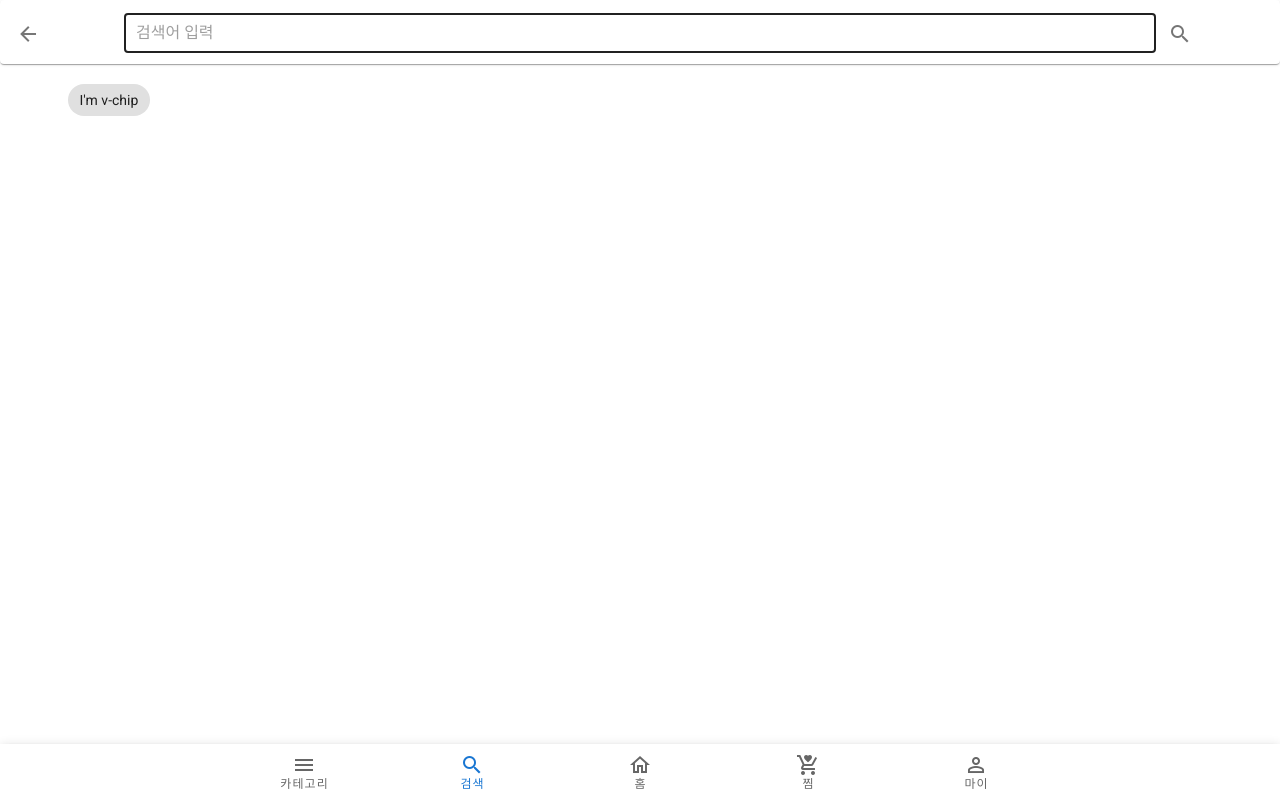
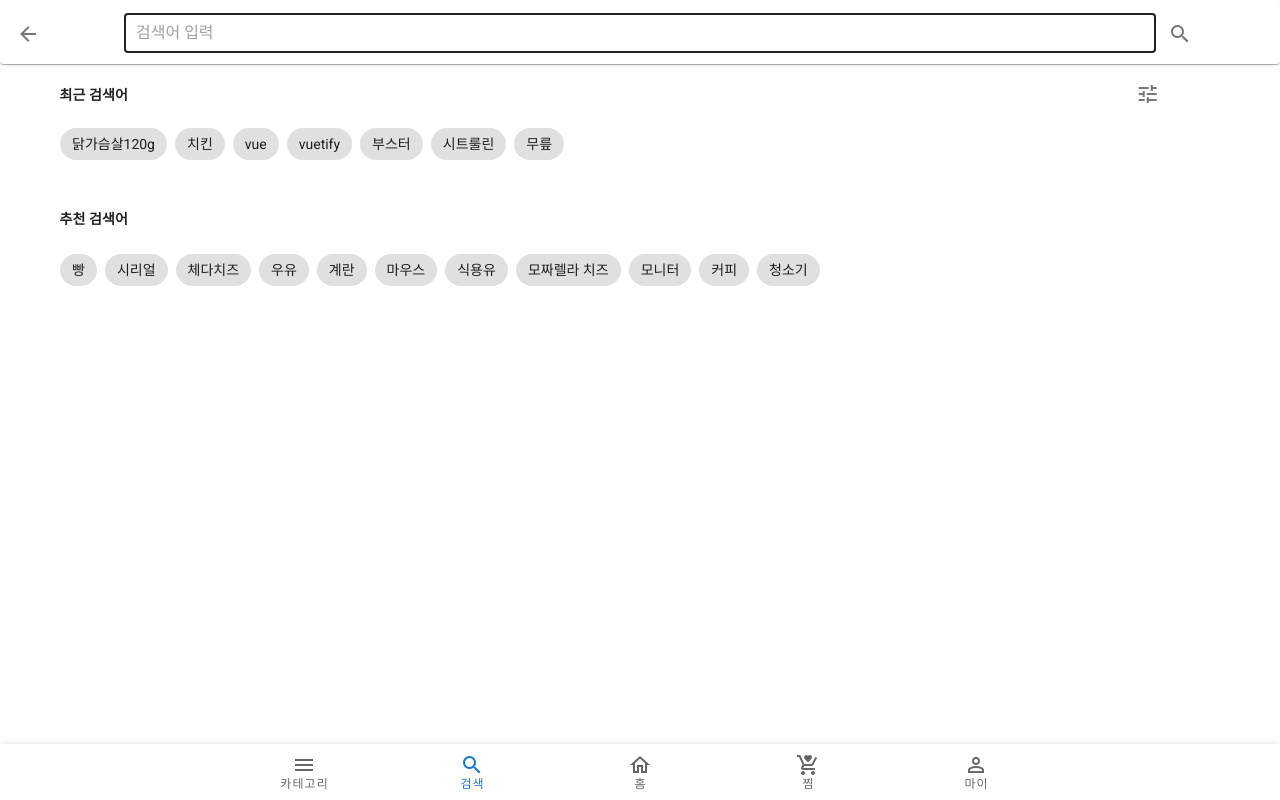
Before and after one commit to Develing1991/vuetiful-layout2, a Vue app: page /search in a window 1280 px wide. Built offline with nearby package versions, Linux system fonts and the light colour scheme.

Commit message:
최근 검색어, 추천검색어 추가

```diff
--- a/src/views/search/SearchView.vue
+++ b/src/views/search/SearchView.vue
@@ -1,17 +1,134 @@
 <template>
+  <div>
     <v-container>
       <v-row>
-      <v-col>
-        <v-chip class="ma-2" filter close-icon="mdi-plus" :close="false">
-          I'm v-chip
+        <v-col cols="11" class="font-weight-bold subtitle-2 py-0 mt-5">
+          최근 검색어
+        </v-col>
+        <v-col cols="1" class="pl-0 pt-0 mt-4">
+          <v-menu transition="slide-y-transition" bottom :offset-y="true">
+            <template v-slot:activator="{ on, attrs }">
+              <v-btn
+                v-if="closeBtnShow"
+                icon
+                small
+                @click="closeBtnShow = false"
+              >
+                <v-icon color="success">mdi-check-bold </v-icon>
+              </v-btn>
+              <v-btn v-else icon v-bind="attrs" v-on="on" small>
+                <!-- <v-icon>mdi-cog-outline </v-icon> -->
+                <!-- <v-icon>mdi-tune-variant </v-icon> -->
+                <v-icon>mdi-tune</v-icon>
+              </v-btn>
+            </template>
+            <v-list>
+              <v-list-item v-for="(item, i) in schTermSettings" :key="i">
+                <v-list-item-title @click="action(item.action)">{{
+                  item.title
+                }}</v-list-item-title>
+              </v-list-item>
+            </v-list>
+          </v-menu>
+
+          <!-- <v-icon>mdi-dots-vertical</v-icon> -->
+        </v-col>
+      </v-row>
+      <v-row justify="space-around">
+        <v-col cols="12" class="pt-0">
+          <v-sheet elevation="0" class="pt-0 pb-2">
+            <v-chip-group active-class="primary--text">
+              <v-chip
+                v-for="schTerm in rcntSrchTerms"
+                :key="schTerm.id"
+                close-icon="mdi-close"
+                :close="closeBtnShow"
+              >
+                {{ schTerm.word }}
               </v-chip>
+            </v-chip-group>
+          </v-sheet>
         </v-col>
       </v-row>
     </v-container>
+    <v-container>
+      <v-row>
+        <v-col cols="11" class="font-weight-bold subtitle-2 py-0 mt-5">
+          추천 검색어
+        </v-col>
+      </v-row>
+      <v-row justify="space-around">
+        <v-col cols="12">
+          <v-sheet elevation="0" class="pt-1 pb-2">
+            <v-chip-group column active-class="primary--text">
+              <v-chip v-for="schTerm in rcmmSrchTerms" :key="schTerm.id">
+                {{ schTerm.word }}
+              </v-chip>
+            </v-chip-group>
+          </v-sheet>
+        </v-col>
+      </v-row>
+    </v-container>
+  </div>
 </template>
 
 <script>
-  export default {};
+  export default {
+    data: () => ({
+      closeBtnShow: false,
+      rcntSrchTerms: [
+        { id: 1, word: '닭가슴살120g' },
+        { id: 2, word: '치킨' },
+        { id: 3, word: 'vue' },
+        { id: 4, word: 'vuetify' },
+        { id: 5, word: '부스터' },
+        { id: 6, word: '시트룰린' },
+        { id: 7, word: '무릎' },
+      ],
+      rcmmSrchTerms: [
+        { id: 1, word: '빵' },
+        { id: 2, word: '시리얼' },
+        { id: 3, word: '체다치즈' },
+        { id: 4, word: '우유' },
+        { id: 5, word: '계란' },
+        { id: 6, word: '마우스' },
+        { id: 7, word: '식용유' },
+        { id: 8, word: '모짜렐라 치즈' },
+        { id: 9, word: '모니터' },
+        { id: 10, word: '커피' },
+        { id: 11, word: '청소기' },
+      ],
+      schTermSettings: [
+        {
+          title: '선택 삭제',
+          action: 'select',
+          // action: ()=> {
+          //   this.closeBtnShow = true;
+          // },
+        },
+        { title: '전체 삭제', action: 'all' },
+        { title: '자동저장 끄기', action: 'auto' },
+      ],
+    }),
+    methods: {
+      action(type) {
+        switch (type) {
+          case 'select':
+            this.closeBtnShow = true;
+            break;
+          case 'all':
+            alert('전체삭제!');
+            break;
+          case 'auto':
+            alert('자동설정 끄시겠습니까?');
+            break;
+          default:
+            console.log('정의되지 않은 명령입니다.');
+            break;
+        }
+      },
+    },
+  };
 </script>
 
 <style></style>
```
Lines whose indentation alone changed are shown as unchanged.
